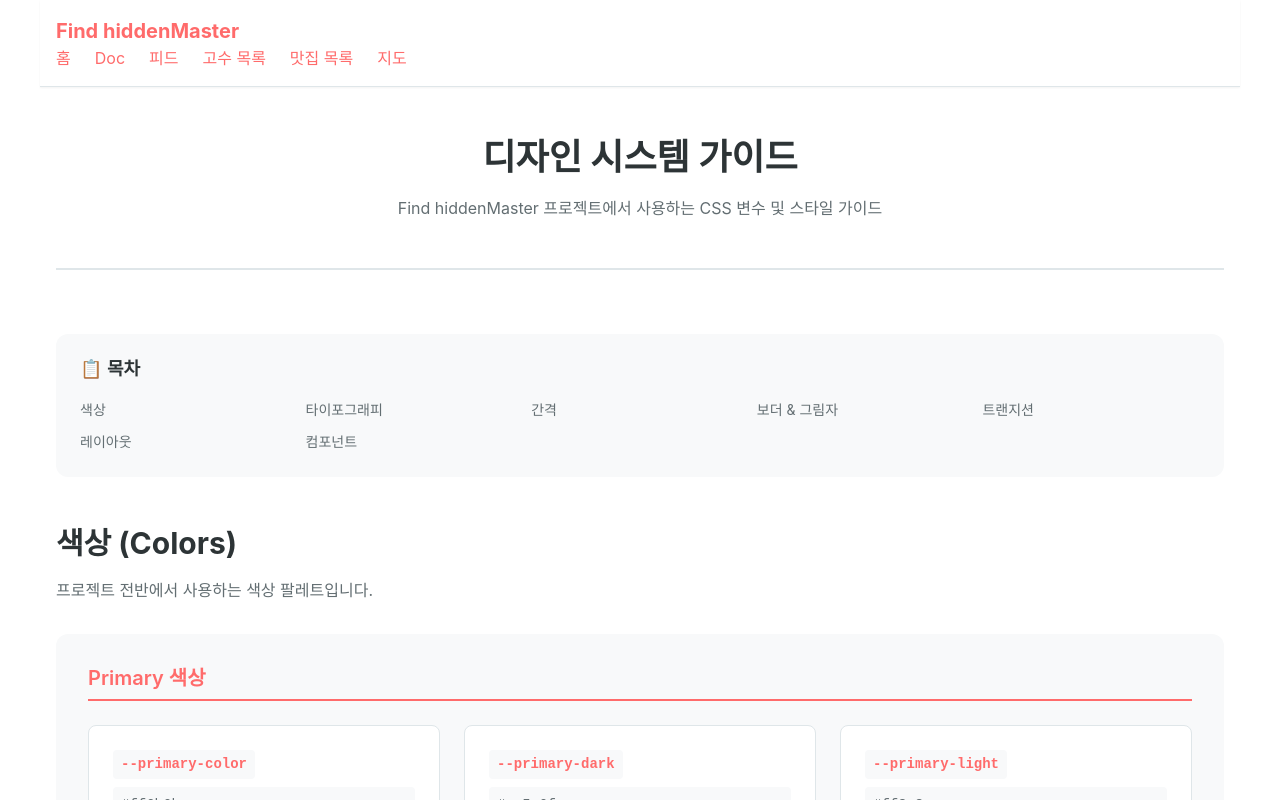
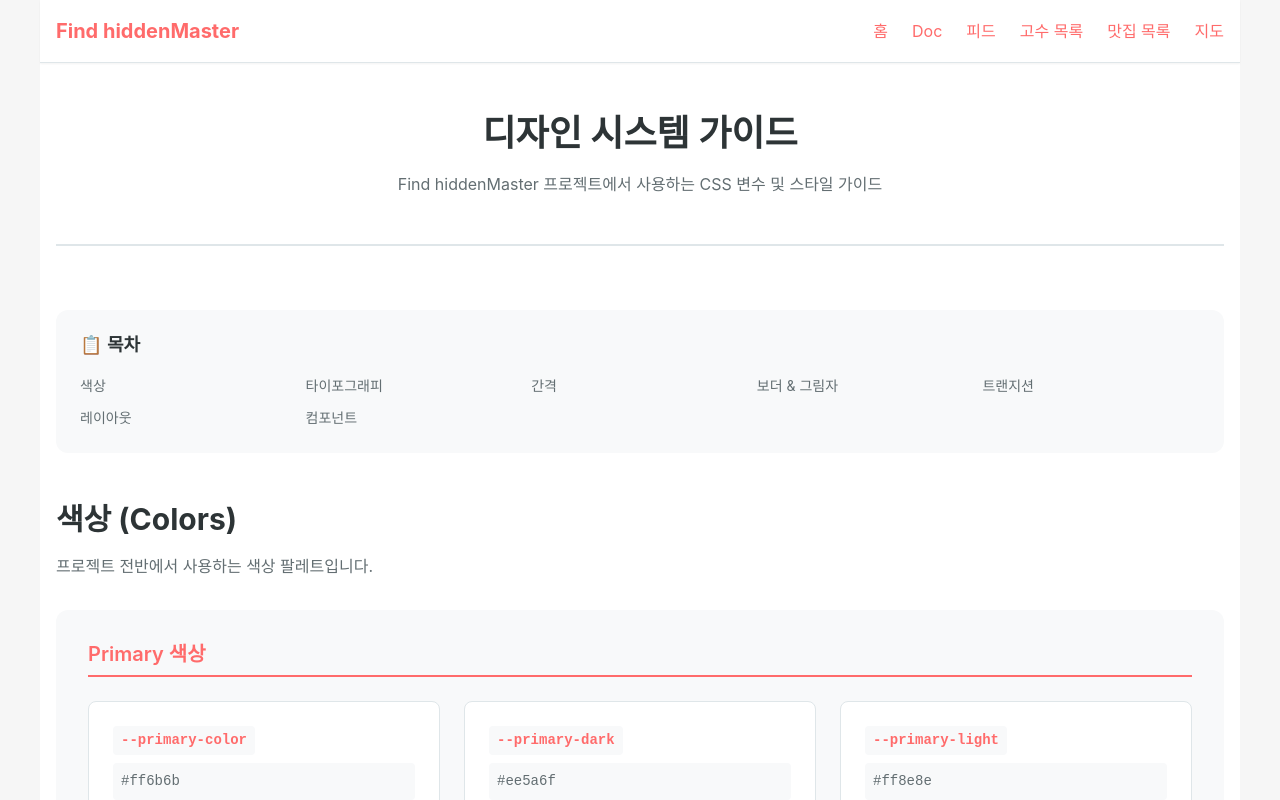
Before and after one commit to byeol-bit/memto-first-project-frontend, a React (Vite) app: page /design-system in a window 1280 px wide. Shown: the top 800 px of the page. Built offline with nearby package versions, Linux system fonts and the light colour scheme.

Commit message:
Feature/header (#2)
* 헤더 수정
텐스택(리엑트쿼리) 라이브러리 추가

* ..
merge test

```diff
--- a/package.json
+++ b/package.json
@@ -10,6 +10,7 @@
     "preview": "vite preview"
   },
   "dependencies": {
+    "@tanstack/react-query": "^5.90.19",
     "react": "^19.2.0",
     "react-dom": "^19.2.0",
     "react-router": "^7.12.0"
--- a/src/App.css
+++ b/src/App.css
@@ -2,4 +2,5 @@
   max-width: var(--max-width-container);
   min-width: 600px;
   margin: 0 auto;
+  background-color: var(--background-color);
 }
--- a/src/components/header.jsx
+++ b/src/components/header.jsx
@@ -38,7 +38,7 @@ const HeaderLayout = () => {
   return (
     <div>
       <header className="header">
-        <div className="container nav-content">
+        <div className="container navbar-content">
           <Link to={"/"} className="navbar-brand">Find hiddenMaster</Link>
           <ul className="navbar-menu">
             {headerData.map((item) => <li className="navbar-item" key={item.id}><Link to={item.path}>{item.title}</Link></li>)}
--- a/src/index.css
+++ b/src/index.css
@@ -136,7 +136,6 @@ body {
   font-weight: var(--font-weight-normal);
   line-height: var(--line-height-normal);
   color: var(--text-primary);
-  background-color: var(--background-color);
 }
 
 /* ========================================
--- a/src/pages/design-system.css
+++ b/src/pages/design-system.css
@@ -1,5 +1,5 @@
 .design-system-container {
-  max-width: 1400px;
+  width: 100%;
   margin: 0 auto;
   padding: var(--spacing-2xl) var(--spacing-md);
 }
```
Also changed, not shown: 1 other file (tests, documents, lock files or other folders).
